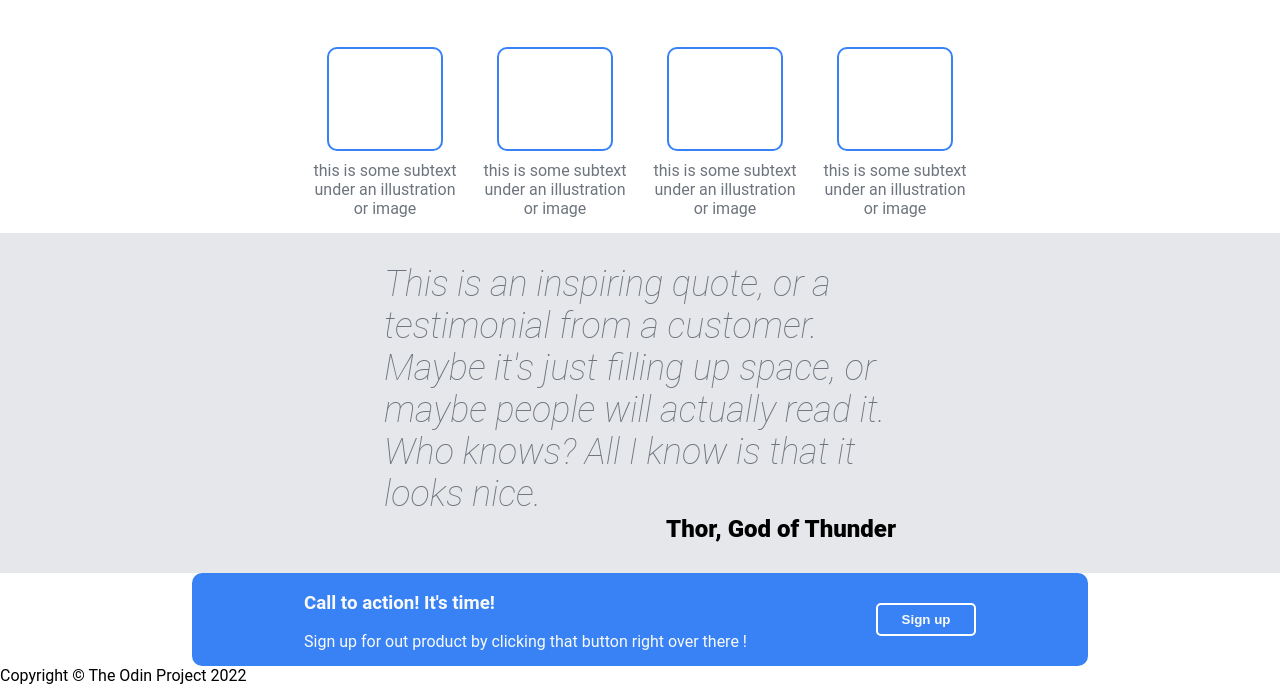
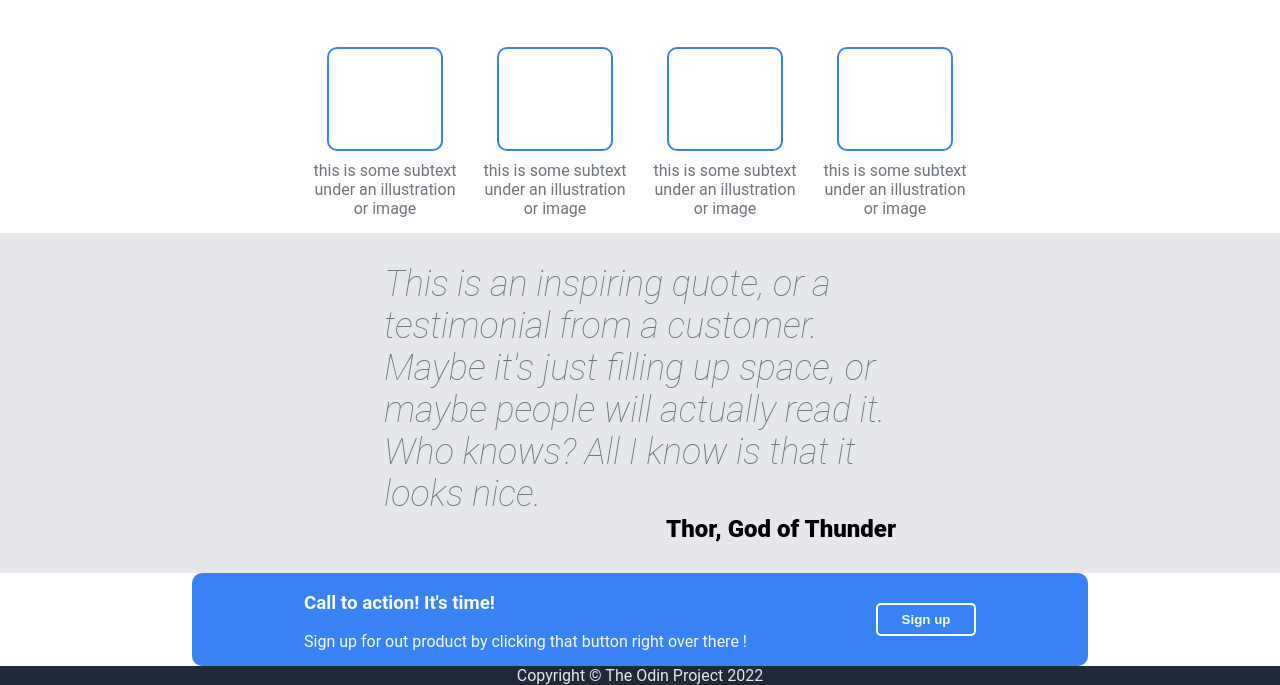
Before and after one commit to A7mad-2000as/landing-page, a plain HTML site: page index.html in a window 1280 px wide. Shown: the part 426-1111 px from the top of the page. Drawn offline with Linux system fonts and the light colour scheme.

Commit message:
Style footer section

```diff
--- a/style.css
+++ b/style.css
@@ -168,6 +168,15 @@ button {
     align-self: center;
 }
 
+.footer {
+    flex: 1;
+    background-color: #1f2937;
+    color: #e5e7eb;
+    display: flex;
+    justify-content: center;
+    align-items: center;
+}
+
 ul {
     list-style-type: none;
     margin: 0;
```
